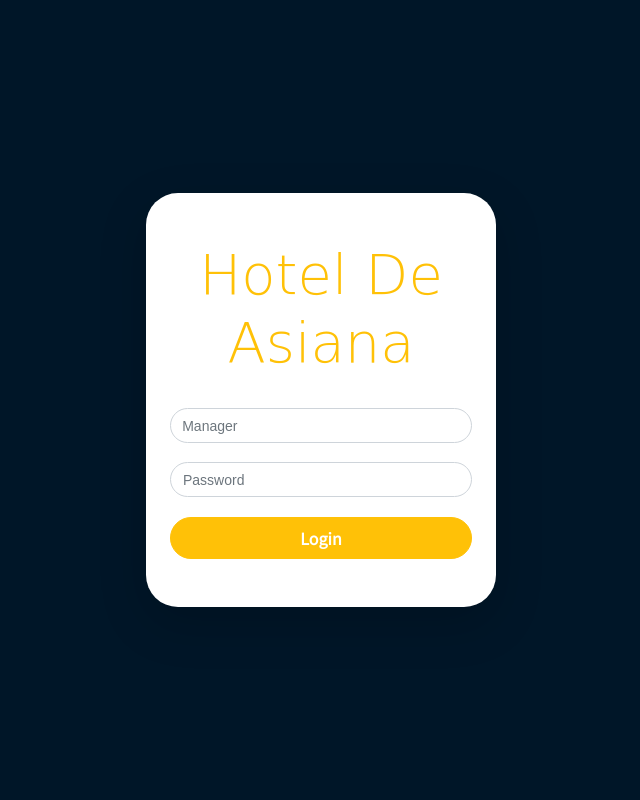
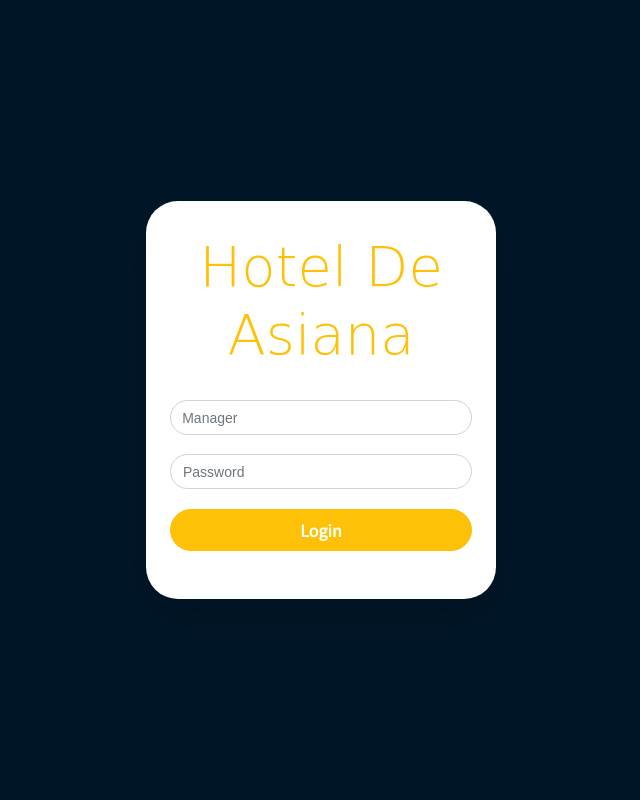
Before and after one commit to Gravewalker666/hotel_de_asiana, a PHP site: page / in a window 1280 px wide. Shown: the whole page, without its empty margins (319-959 px from the left). Run offline with PHP 8.4, Linux system fonts and the light colour scheme; some libraries are stand-ins or nearby versions; some web fonts are replaced.

Commit message:
Reduce login page logo padding

```diff
--- a/index.php
+++ b/index.php
@@ -4,7 +4,7 @@
         <div class="row vh-100 align-items-center justify-content-center text-center">
             <div class="col-md-4">
                 <div class="shadow-lg rounded-xl p-4 bg-white">
-                    <h1 class="font-sanista display-4 text-warning pt-4 pb-4">
+                    <h1 class="font-sanista display-4 text-warning pt-2 pb-4">
                         Hotel De Asiana
                     </h1>
                     <form class="pb-4" action="config.php" method="POST">
```
